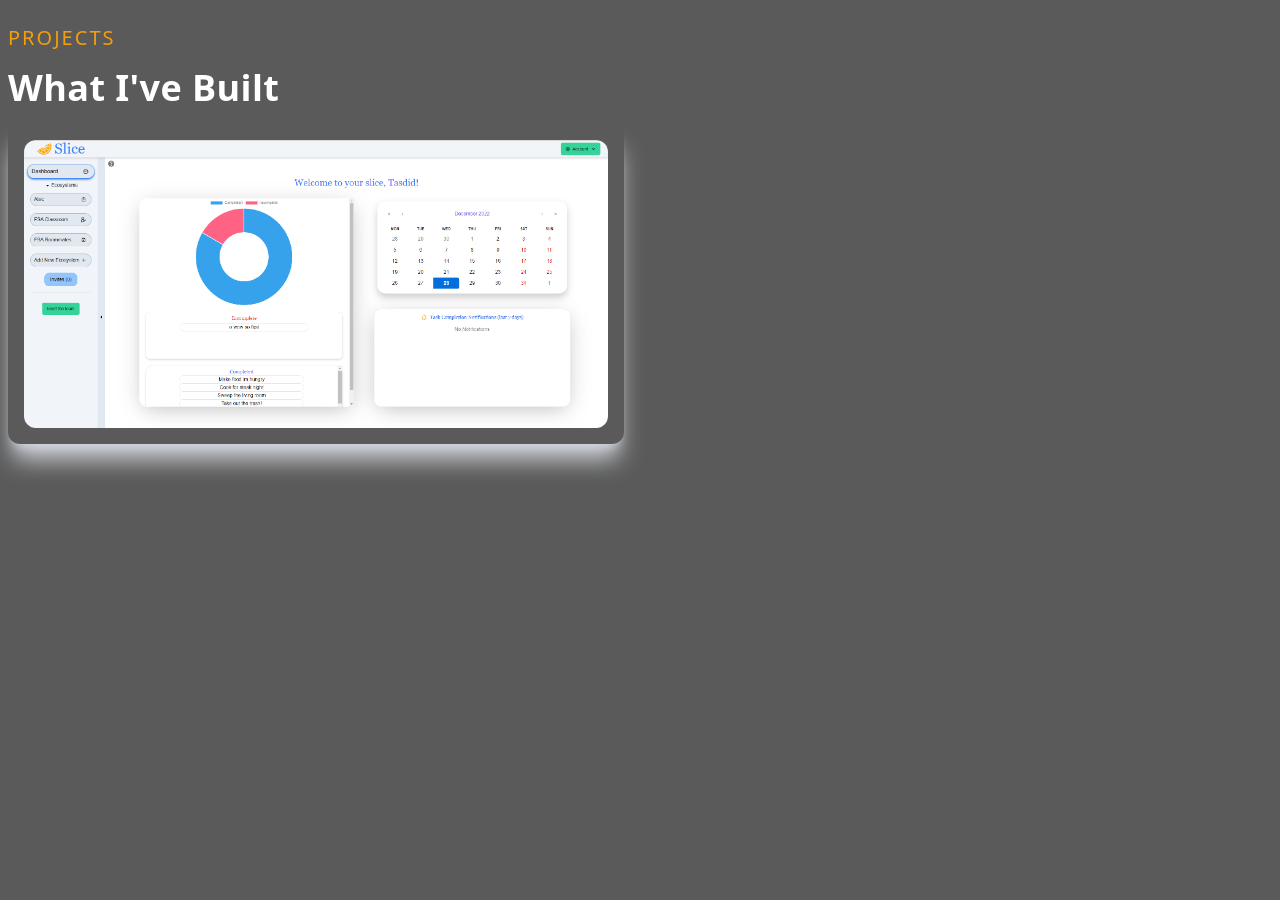
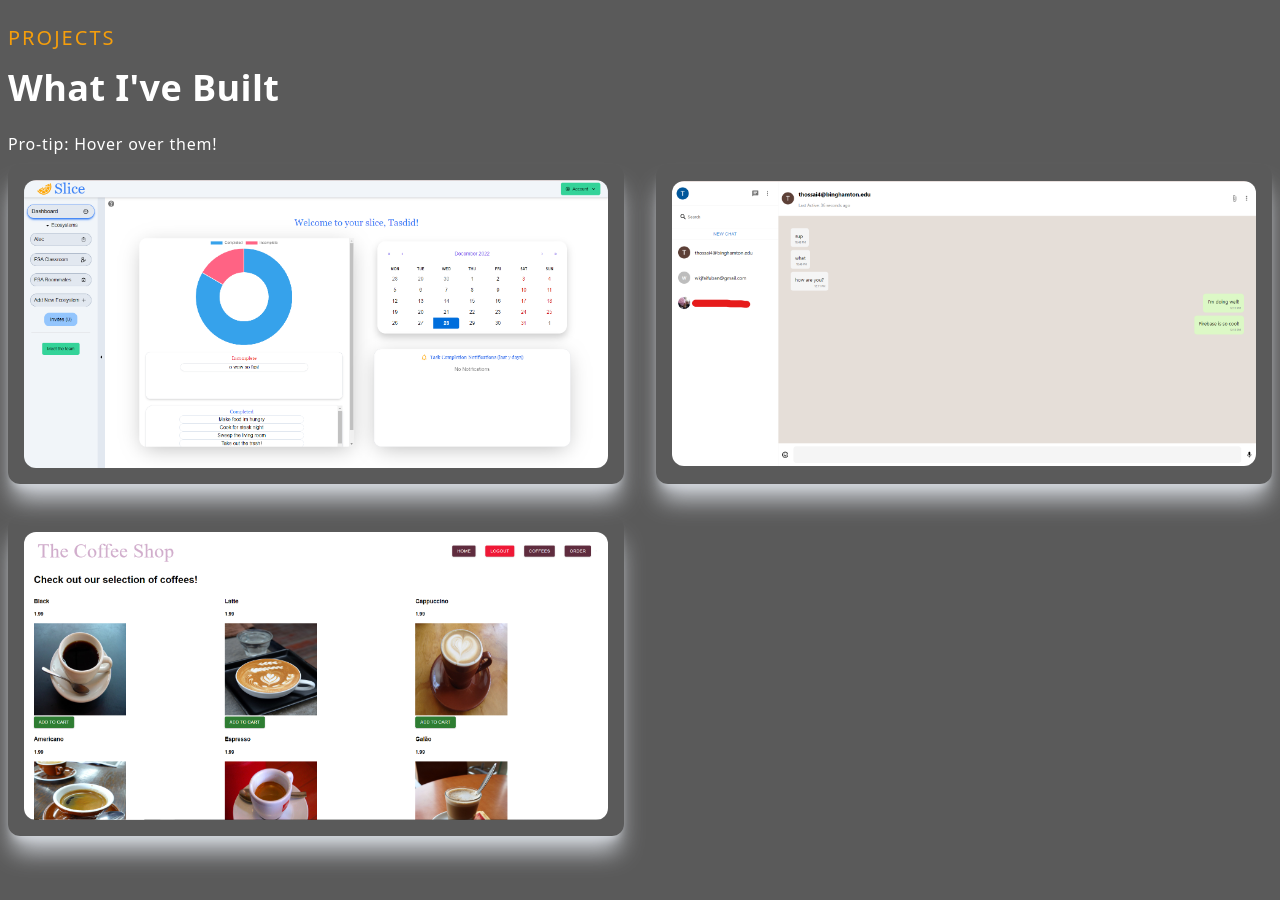
Before and after one commit to Tasdeed/portfolio, a Next.js app: page / in a window 1280 px wide. Shown: the part 2440-3340 px from the top of the page. Before the commit the page ends 2948 px from the top, so only its background shows below. Built offline with nearby package versions, Linux system fonts and the light colour scheme.

Commit message:
finished projects setup

```diff
--- a/components/Projects.js
+++ b/components/Projects.js
@@ -1,6 +1,8 @@
 import Image from "next/image";
 import Link from "next/link";
 import SliceImg from "../public/Slice.png";
+import TasocialImg from "../public/Tasocial.png";
+import CoffeeImg from "../public/commerce.png";
 
 const Projects = () => {
   return (
@@ -10,6 +12,7 @@ const Projects = () => {
           Projects
         </p>
         <h2 className="py-4">What I've Built</h2>
+        <p className="text-md tracking-wider py-2">Pro-tip: Hover over them!</p>
         <div className="grid md:grid-cols-2 gap-8">
           <div className="relative flex items-center justify-center h-auto w-full shadow-xl shadow-gray-300 rounded-xl p-4 group hover:bg-gradient-to-r from-amber-500 to-[#709dff]">
             <Image
@@ -21,7 +24,49 @@ const Projects = () => {
               <h3 className="text-2xl text-white tracking-wider text-center">
                 Group Task-Management
               </h3>
-              <p className="pb-4 pt-2 text-white text-center">Next.js</p>
+              <p className="pb-4 pt-2 text-white text-center">
+                Next.js / Firebase
+              </p>
+              <Link href="/">
+                <p className="text-center py-3 rounded-lg bg-white text-gray-700 font-bold text-lg cursor-pointer">
+                  More Info
+                </p>
+              </Link>
+            </div>
+          </div>
+          <div className="relative flex items-center justify-center h-auto w-full shadow-xl shadow-gray-300 rounded-xl p-4 group hover:bg-gradient-to-r from-amber-500 to-[#709dff]">
+            <Image
+              className="rounded-xl group-hover:opacity-20"
+              src={TasocialImg}
+              alt=""
+            />
+            <div className="hidden group-hover:block absolute top-[50%] left-[50%] translate-x-[-50%] translate-y-[-50%]">
+              <h3 className="text-2xl text-white tracking-wider text-center">
+                Real-time 1-1 Messaging
+              </h3>
+              <p className="pb-4 pt-2 text-white text-center">
+                Next.js / Firebase
+              </p>
+              <Link href="/">
+                <p className="text-center py-3 rounded-lg bg-white text-gray-700 font-bold text-lg cursor-pointer">
+                  More Info
+                </p>
+              </Link>
+            </div>
+          </div>
+          <div className="relative flex items-center justify-center h-auto w-full shadow-xl shadow-gray-300 rounded-xl p-4 group hover:bg-gradient-to-r from-amber-500 to-[#709dff]">
+            <Image
+              className="rounded-xl group-hover:opacity-20"
+              src={CoffeeImg}
+              alt=""
+            />
+            <div className="hidden group-hover:block absolute top-[50%] left-[50%] translate-x-[-50%] translate-y-[-50%]">
+              <h3 className="text-2xl text-white tracking-wider text-center">
+                Simple E-commerce
+              </h3>
+              <p className="pb-4 pt-2 text-white text-center">
+                React / PostgreSQL
+              </p>
               <Link href="/">
                 <p className="text-center py-3 rounded-lg bg-white text-gray-700 font-bold text-lg cursor-pointer">
                   More Info
```
Also changed, not shown: public/Tasocial.png.
